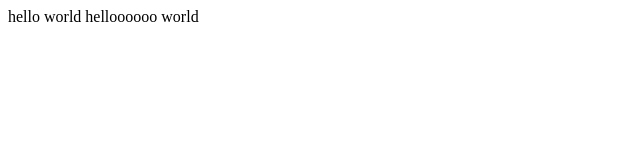
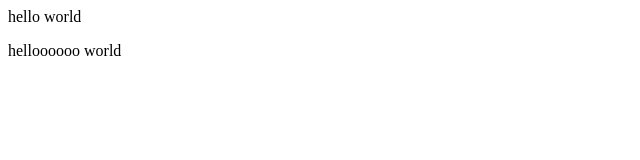
Before and after one commit to karrde66/karrde66.github.io, a plain HTML site: page index.html in a window 1280 px wide. Shown: the whole page, without its empty margins (0-640 px from the left). Drawn offline with Linux system fonts and the light colour scheme.

Commit message:
Update index.html

```diff
--- a/index.html
+++ b/index.html
@@ -1,4 +1,4 @@
 <html>
   <head>hello world</head>
-  <body>helloooooo world</body>
+  <body><p>helloooooo world</p></body>
 </html>
```
